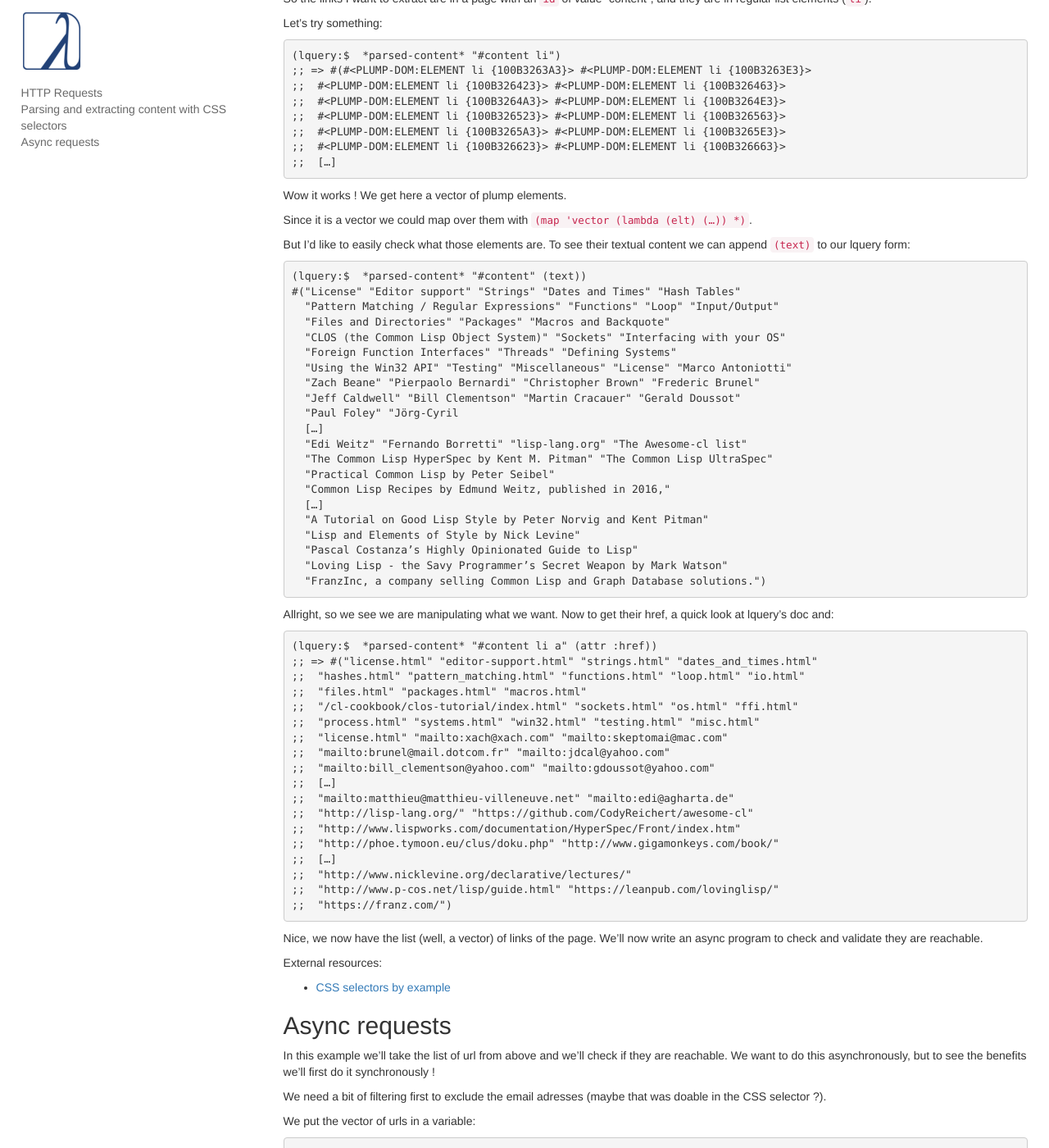
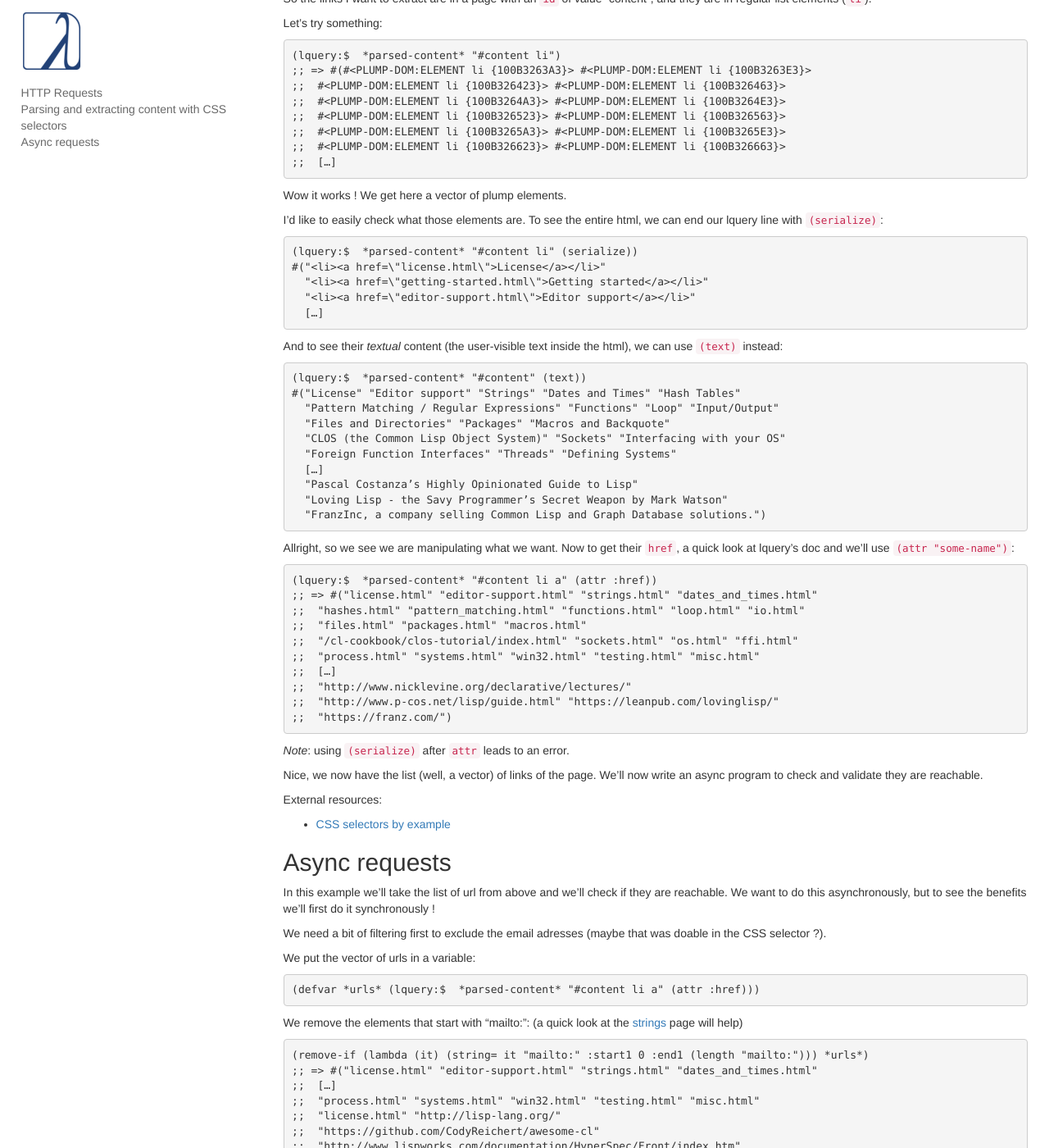
Before and after one commit to LispCookbook/cl-cookbook, a Jekyll site: the page built from web-scraping.md, in a window 1280 px wide and 1400 px high, scrolled down 1151 px. Shown: the whole window at 82% size. Built offline with Jekyll 4.4.1, drawn with Linux system fonts in a browser that asks for light colours.

Commit message:
web scraping: show lquery (serialize) before (text)

```diff
--- a/web-scraping.md
+++ b/web-scraping.md
@@ -93,11 +93,19 @@ Let's try something:
 
 Wow it works ! We get here a vector of plump elements.
 
-Since it is a vector we could map over them with `(map 'vector (lambda
-(elt) (…)) *)`.
+I'd like to easily check what those elements are. To see the entire
+html, we can end our lquery line with `(serialize)`:
 
-But I'd like to easily check what those elements are. To see their textual
-content we can append `(text)` to our lquery form:
+~~~lisp
+(lquery:$  *parsed-content* "#content li" (serialize))
+#("<li><a href=\"license.html\">License</a></li>"
+  "<li><a href=\"getting-started.html\">Getting started</a></li>"
+  "<li><a href=\"editor-support.html\">Editor support</a></li>"
+  […]
+~~~
+
+And to see their *textual* content (the user-visible text inside the
+html), we can use `(text)` instead:
 
 ~~~lisp
 (lquery:$  *parsed-content* "#content" (text))
@@ -106,25 +114,16 @@ content we can append `(text)` to our lquery form:
   "Files and Directories" "Packages" "Macros and Backquote"
   "CLOS (the Common Lisp Object System)" "Sockets" "Interfacing with your OS"
   "Foreign Function Interfaces" "Threads" "Defining Systems"
-  "Using the Win32 API" "Testing" "Miscellaneous" "License" "Marco Antoniotti"
-  "Zach Beane" "Pierpaolo Bernardi" "Christopher Brown" "Frederic Brunel"
-  "Jeff Caldwell" "Bill Clementson" "Martin Cracauer" "Gerald Doussot"
-  "Paul Foley" "Jörg-Cyril
   […]
-  "Edi Weitz" "Fernando Borretti" "lisp-lang.org" "The Awesome-cl list"
-  "The Common Lisp HyperSpec by Kent M. Pitman" "The Common Lisp UltraSpec"
-  "Practical Common Lisp by Peter Seibel"
-  "Common Lisp Recipes by Edmund Weitz, published in 2016,"
-  […]
-  "A Tutorial on Good Lisp Style by Peter Norvig and Kent Pitman"
-  "Lisp and Elements of Style by Nick Levine"
   "Pascal Costanza’s Highly Opinionated Guide to Lisp"
   "Loving Lisp - the Savy Programmer’s Secret Weapon by Mark Watson"
   "FranzInc, a company selling Common Lisp and Graph Database solutions.")
 ~~~
 
 Allright, so we see we are manipulating what we want. Now to get their
-href, a quick look at lquery's doc and:
+`href`, a quick look at lquery's doc and we'll use `(attr
+"some-name")`:
+
 
 ~~~lisp
 (lquery:$  *parsed-content* "#content li a" (attr :href))
@@ -133,19 +132,13 @@ href, a quick look at lquery's doc and:
 ;;  "files.html" "packages.html" "macros.html"
 ;;  "/cl-cookbook/clos-tutorial/index.html" "sockets.html" "os.html" "ffi.html"
 ;;  "process.html" "systems.html" "win32.html" "testing.html" "misc.html"
-;;  "license.html" "mailto:xach@xach.com" "mailto:skeptomai@mac.com"
-;;  "mailto:brunel@mail.dotcom.fr" "mailto:jdcal@yahoo.com"
-;;  "mailto:bill_clementson@yahoo.com" "mailto:gdoussot@yahoo.com"
-;;  […]
-;;  "mailto:matthieu@matthieu-villeneuve.net" "mailto:edi@agharta.de"
-;;  "http://lisp-lang.org/" "https://github.com/CodyReichert/awesome-cl"
-;;  "http://www.lispworks.com/documentation/HyperSpec/Front/index.htm"
-;;  "http://phoe.tymoon.eu/clus/doku.php" "http://www.gigamonkeys.com/book/"
 ;;  […]
 ;;  "http://www.nicklevine.org/declarative/lectures/"
 ;;  "http://www.p-cos.net/lisp/guide.html" "https://leanpub.com/lovinglisp/"
 ;;  "https://franz.com/")
 ~~~
+
+*Note*: using `(serialize)` after `attr` leads to an error.
 
 Nice, we now have the list (well, a vector) of links of the
 page. We'll now write an async program to check and validate they are
```
